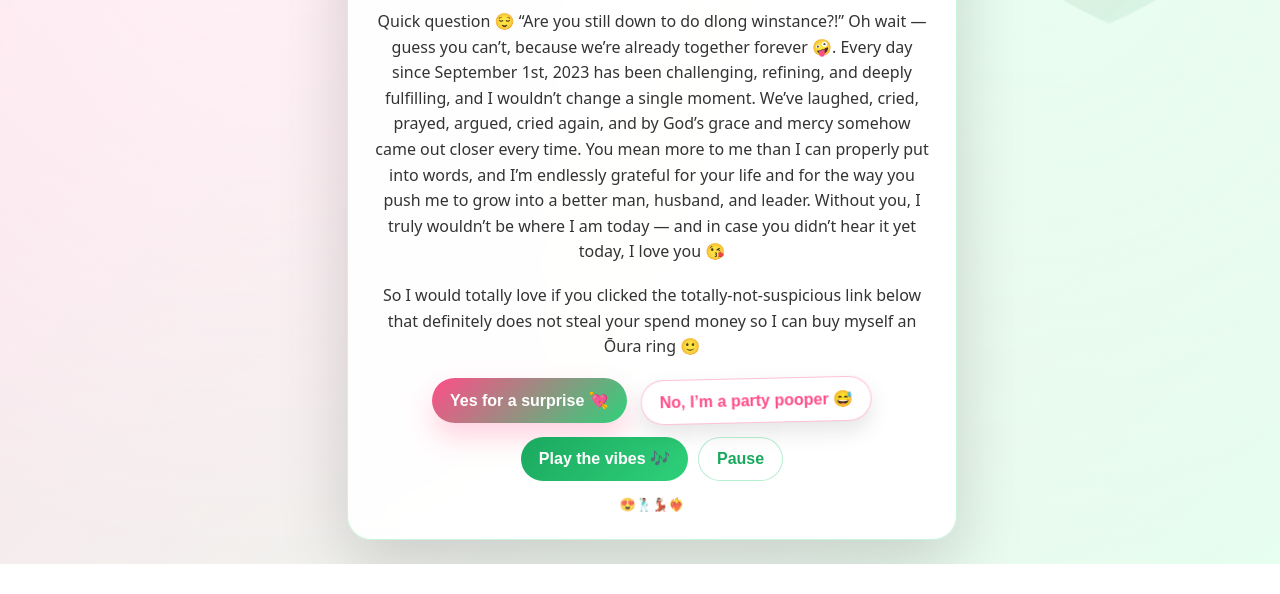
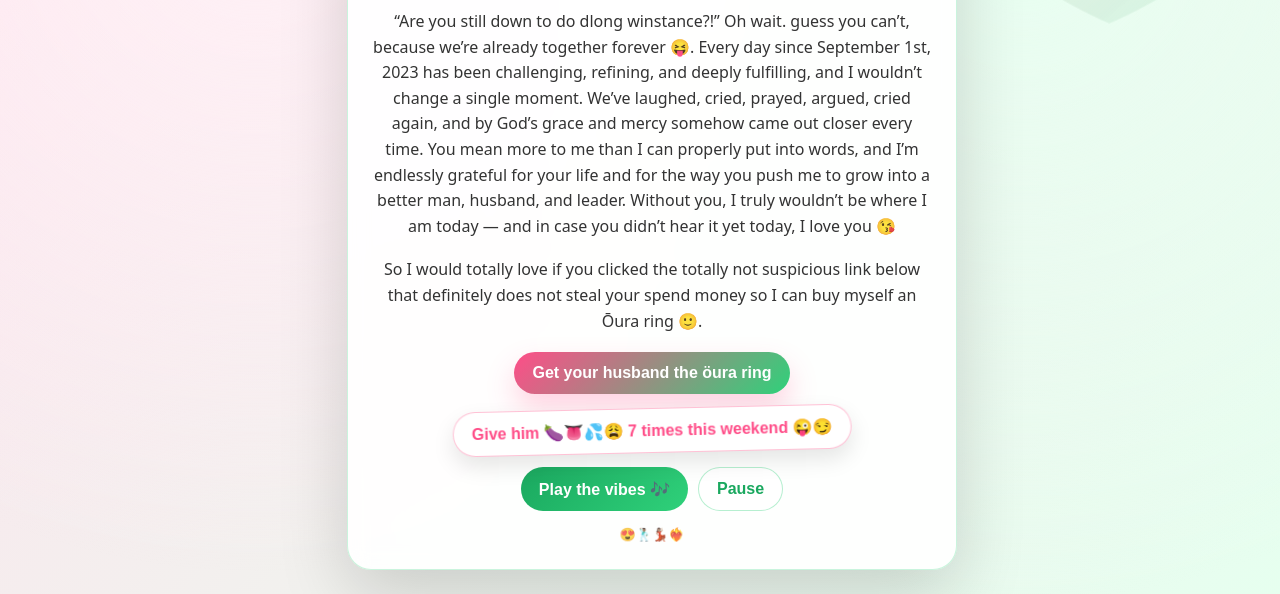
Before and after one commit to chidos1/bryt-brat-valentine, a plain HTML site: page index.html in a window 1280 px wide. Shown: the part 237-831 px from the top of the page. Before the commit the page ends 801 px from the top, so only its background shows below. Drawn offline with Linux system fonts and the light colour scheme.

Commit message:
Update index.html

```diff
--- a/index.html
+++ b/index.html
@@ -212,16 +212,16 @@
     <h1>Hey Bryt Brat…</h1>
 
     <p>
-      Quick question 😌 “Are you still down to do dlong winstance?!” Oh wait — guess you can’t, because we’re already together forever 🤪. Every day since September 1st, 2023 has been challenging, refining, and deeply fulfilling, and I wouldn’t change a single moment. We’ve laughed, cried, prayed, argued, cried again, and by God’s grace and mercy somehow came out closer every time. You mean more to me than I can properly put into words, and I’m endlessly grateful for your life and for the way you push me to grow into a better man, husband, and leader. Without you, I truly wouldn’t be where I am today — and in case you didn’t hear it yet today, I love you 😘
+      “Are you still down to do dlong winstance?!” Oh wait. guess you can’t, because we’re already together forever 😝. Every day since September 1st, 2023 has been challenging, refining, and deeply fulfilling, and I wouldn’t change a single moment. We’ve laughed, cried, prayed, argued, cried again, and by God’s grace and mercy somehow came out closer every time. You mean more to me than I can properly put into words, and I’m endlessly grateful for your life and for the way you push me to grow into a better man, husband, and leader. Without you, I truly wouldn’t be where I am today — and in case you didn’t hear it yet today, I love you 😘
     </p>
 
     <p>
-      So I would totally love if you clicked the totally-not-suspicious link below that definitely does not steal your spend money so I can buy myself an Ōura ring 🙂
+      So I would totally love if you clicked the totally not suspicious link below that definitely does not steal your spend money so I can buy myself an Ōura ring 🙂.
     </p>
 
     <div class="buttons" id="choices">
-      <button class="yes" id="yesBtn">Yes for a surprise 💘</button>
-      <button class="no" id="noBtn">No, I’m a party pooper 😅</button>
+      <button class="yes" id="yesBtn">Get your husband the öura ring</button>
+      <button class="no" id="noBtn">Give him 🍆👅💦😩 7 times this weekend 😜😏</button>
     </div>
 
     <div class="music">
```
